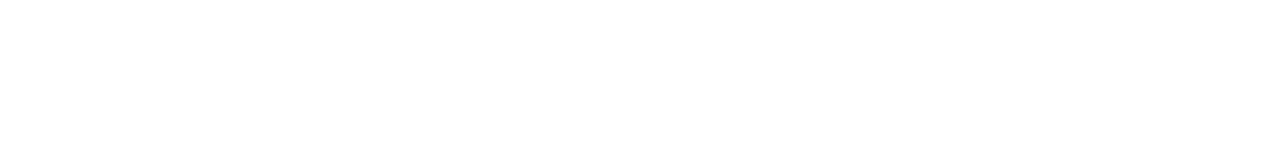
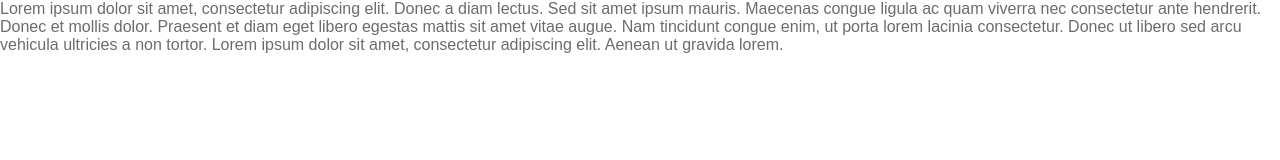
Before and after one commit to Diegoafv/TravelGram, a plain HTML site: page index.html in a window 1280 px wide. Drawn offline with Linux system fonts and the light colour scheme.

Commit message:
initial style guide

```diff
--- a/index.html
+++ b/index.html
@@ -7,6 +7,9 @@
   <link rel="stylesheet" href="./styles/index.css">
 </head>
 <body>
+  <p>
+    Lorem ipsum dolor sit amet, consectetur adipiscing elit. Donec a diam lectus. Sed sit amet ipsum mauris. Maecenas congue ligula ac quam viverra nec consectetur ante hendrerit. Donec et mollis dolor. Praesent et diam eget libero egestas mattis sit amet vitae augue. Nam tincidunt congue enim, ut porta lorem lacinia consectetur. Donec ut libero sed arcu vehicula ultricies a non tortor. Lorem ipsum dolor sit amet, consectetur adipiscing elit. Aenean ut gravida lorem.
+  </p>
 
 </body>
 </html>
--- a/styles/global.css
+++ b/styles/global.css
@@ -8,5 +8,17 @@
 
 :root {
   --brand-color: #EF5F4C;
+  background-color: #FFFFFF;
+  --shape-transparency: #FFFFFF8F;
+  --surface-color: #F5F5F5;
+  --skeleton-color: #D9D9D9;
+  --text-color-primary: #313131;
+  --text-color-secondary: #6C6C6C;
+
   font-family: 'Poppins', sans-serif;
 }
+
+body {
+  color: var(--text-color-secondary);
+  background-color: var(--background-color);
+}
```
